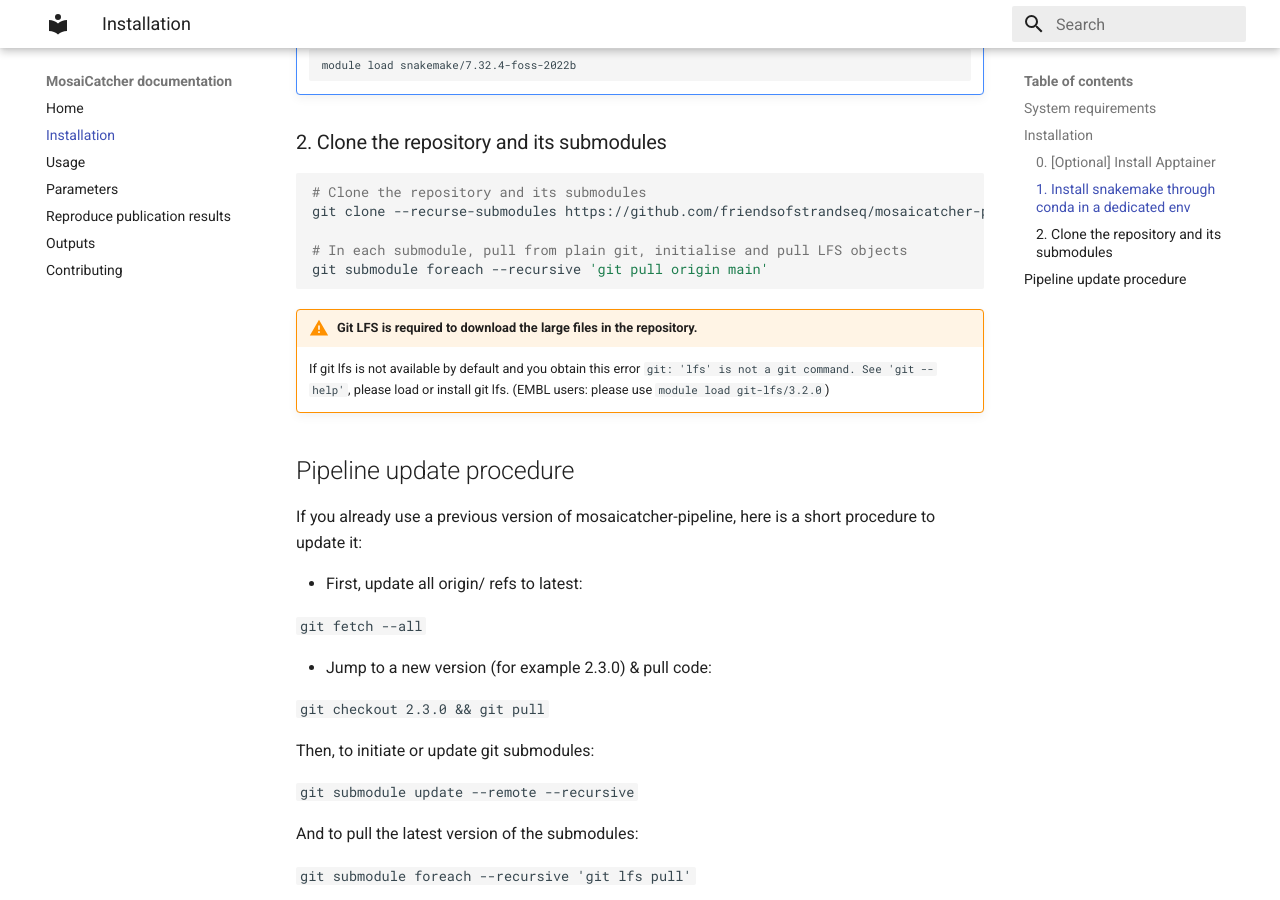
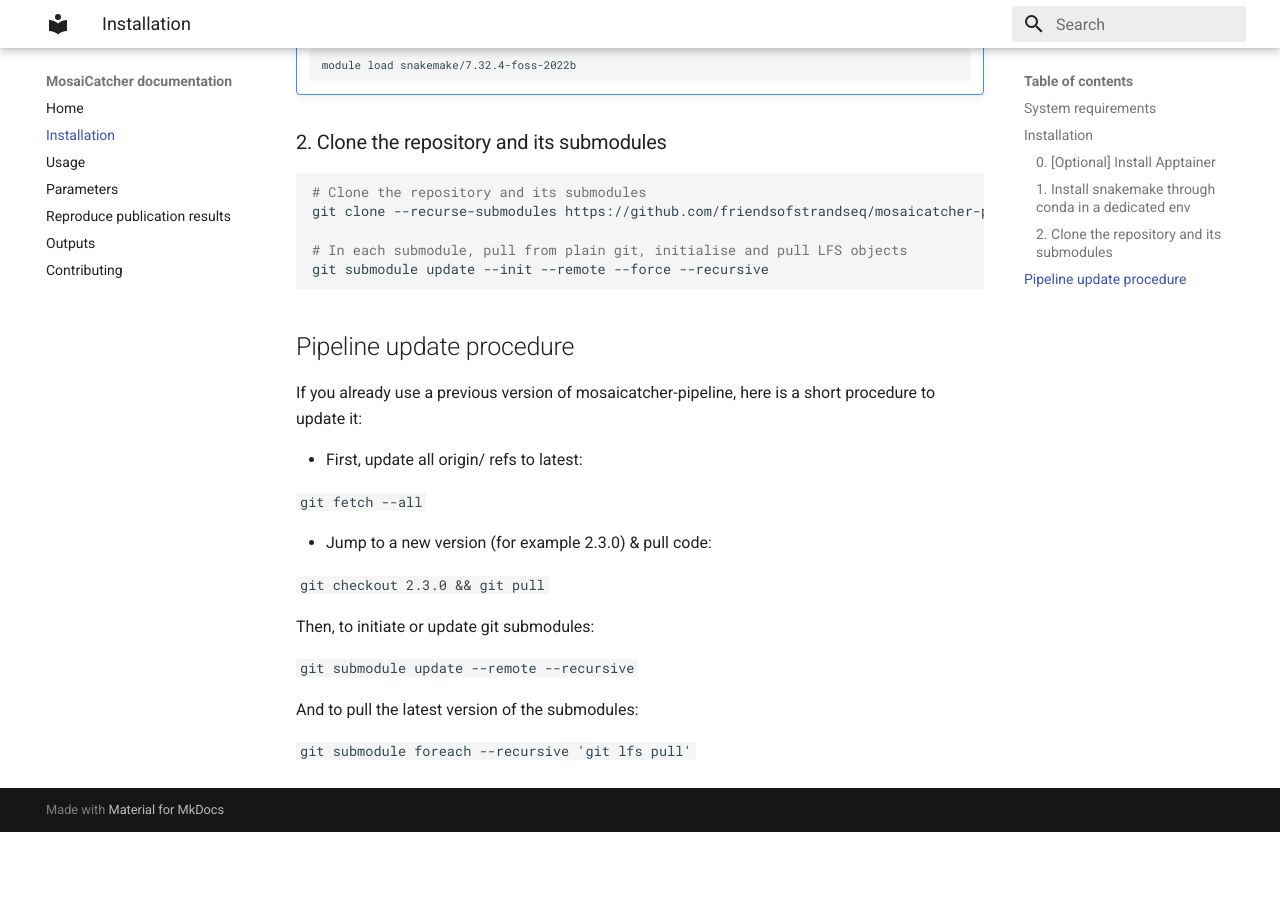
Before and after one commit to friendsofstrandseq/mosaicatcher-docs, an MkDocs documentation site: the page built from docs/installation.md, in a window 1280 px wide and 900 px high, scrolled down 1216 px. Built offline with MkDocs 1.6.1 and Material for MkDocs 9.7.7, drawn with Linux system fonts in a browser that asks for light colours; the version menu is left out; after the commit the page ends 2048 px from its top, so only the background shows below that.

Commit message:
Update to 2.3.3

````diff
--- a/docs/installation.md
+++ b/docs/installation.md
@@ -61,13 +61,8 @@
 git clone --recurse-submodules https://github.com/friendsofstrandseq/mosaicatcher-pipeline.git && cd mosaicatcher-pipeline
 
 # In each submodule, pull from plain git, initialise and pull LFS objects
-git submodule foreach --recursive 'git pull origin main'
+git submodule update --init --remote --force --recursive
 ```
-
-!!! warning "Git LFS is required to download the large files in the repository."
-
-    If git lfs is not available by default and you obtain this error `git: 'lfs' is not a git command. See 'git --help'`, please load or install git lfs. (EMBL users: please use `module load git-lfs/3.2.0`)
-
 
 
 
````
